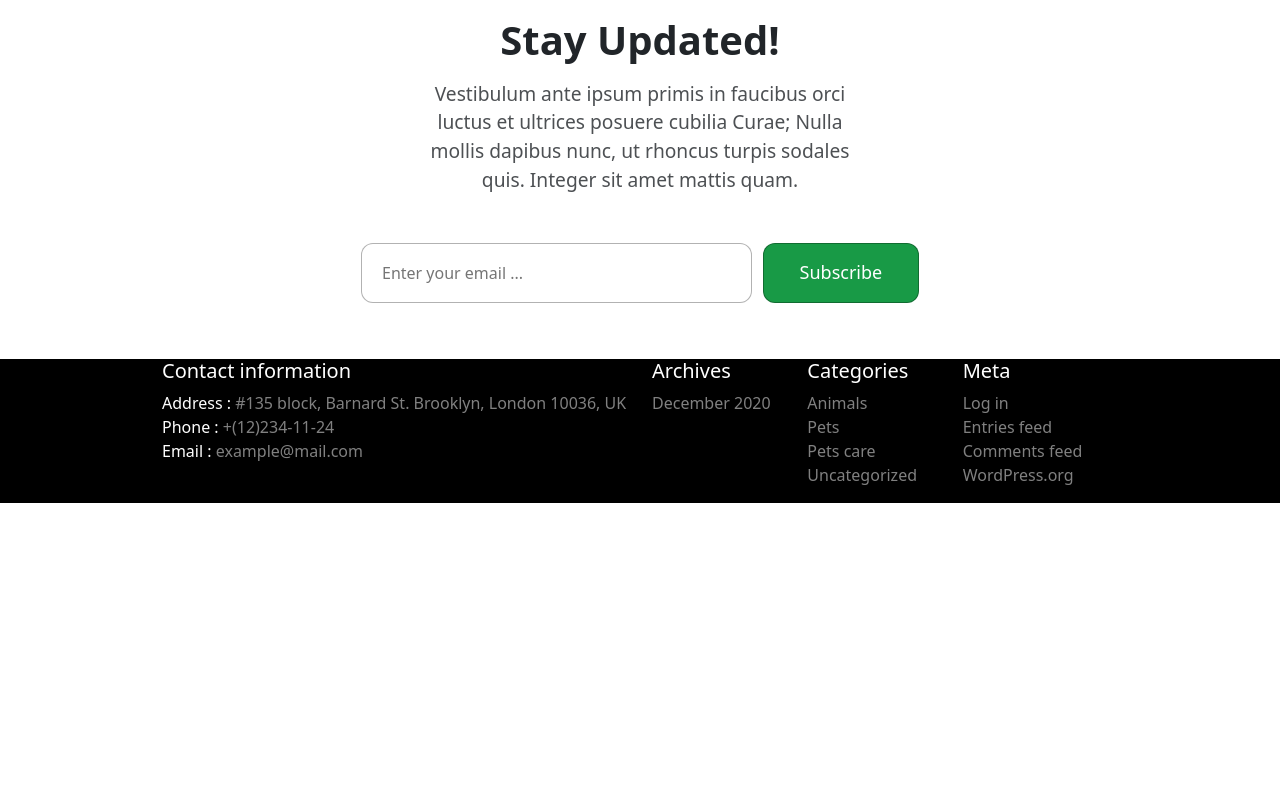
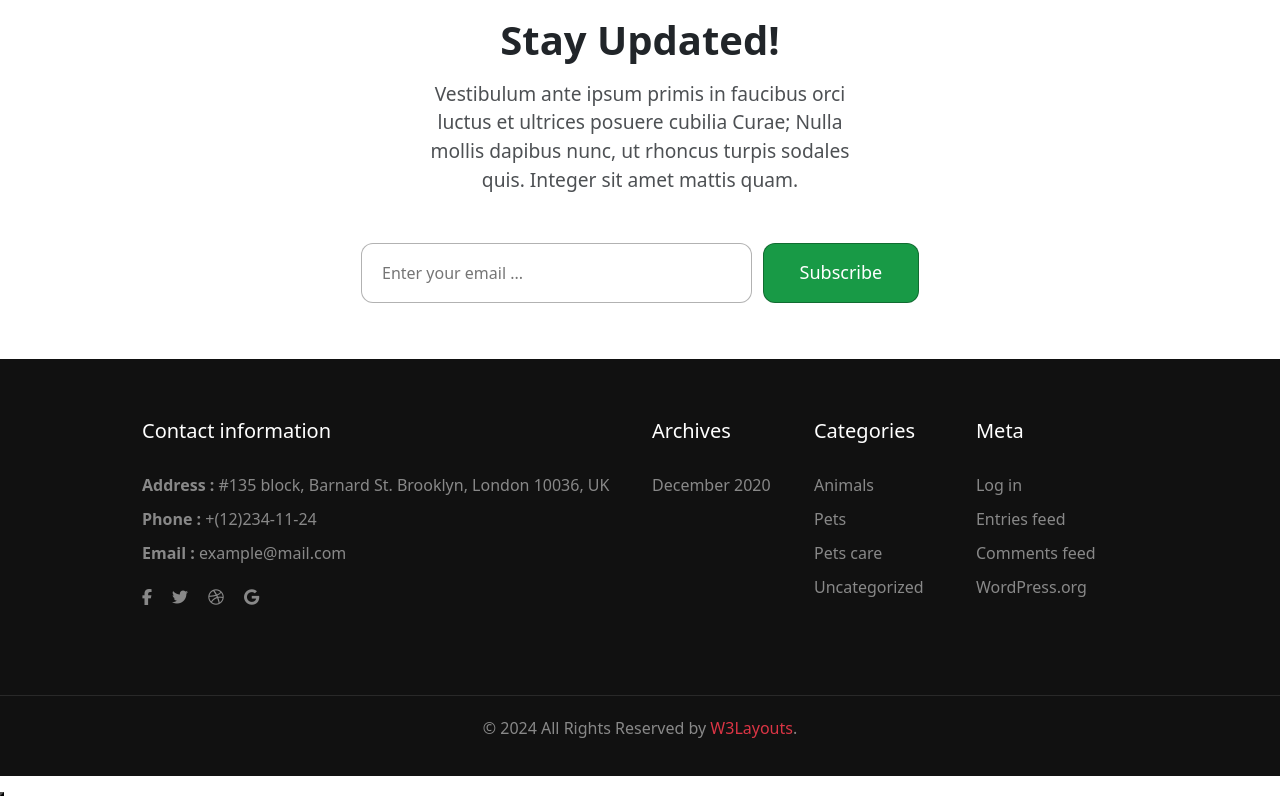
Before and after one commit to nguyenvanca/POOCHCARE, a plain HTML site: page index.html in a window 1280 px wide. Shown: the part 5462-6262 px from the top of the page. Before the commit the page ends 5965 px from the top, so only its background shows below. Drawn offline with nearby package versions, Linux system fonts and the light colour scheme; some packages are replaced by stand-ins of ours; files that its build step writes are made by us from their sources; a script that the page names is missing.

Commit message:
complete footer

```diff
--- a/css/style.css
+++ b/css/style.css
@@ -581,21 +581,51 @@ button.navbar-toggler .icon-close {
 }
 /* Start Footer */
 footer{
-  background-color: #000;
+  background-color: #111;
+  color: #404040;
+}
+footer .row{
+  padding: 60px;
+}
+footer .item__header{
+  color: #fff;
+  margin-bottom: 30px;
+}
+.item__social li{
+  font-size: 16px;
+  margin-right: 20px;
+}
+footer li{
+  margin: 10px 0;
+  color: rgba(255, 255, 255, 0.5);
+}
+footer li:hover a{
+  text-decoration: underline;
   color: #fff;
 }
-footer .row{
-  padding: 0px 80px;
-}
-
 footer ul{
   padding: 0;
   list-style: none;
 }
 
-footer a{
+footer a,
+footer span{
   text-decoration: none;
   color: rgba(255, 255, 255, 0.5);
+  transition: .3s;
+}
+.footer__copyright{
+  padding: 20px 0;
+  border-top: 1px solid rgba(255, 255, 255, .1);
+}
+.footer__copyright p{
+  color: rgba(255, 255, 255, 0.5);
+}
+.footer__copyright a{
+  transition: .3s;
+}
+.footer__copyright a:hover{
+  text-decoration: underline;
 }
 /* keyframe */
 @keyframes ripple {
--- a/index.html
+++ b/index.html
@@ -704,32 +704,47 @@
     <!-- Footer -->
     <footer>
       <div class="container">
-        <div class="row">
-          <div class="col-6">
-            <h5>Contact information</h5>
+        <div class="footer__content row">
+          <div class="footer__item col-6">
+            <h5 class="item__header">Contact information</h5>
             <ul>
               <li>
-                <span>Address :</span>
-                <a href="">
-                  #135 block, Barnard St. Brooklyn, London 10036, UK
-                </a>
+                <span class="fw-bold">Address :</span>
+                #135 block, Barnard St. Brooklyn, London 10036, UK
               </li>
-              <li><span>Phone :</span> <a href="">+(12)234-11-24</a></li>
               <li>
-                <span>Email :</span>
+                <span class="fw-bold">Phone :</span>
+                <a href="">+(12)234-11-24</a>
+              </li>
+              <li>
+                <span class="fw-bold">Email :</span>
                 <a href="mailto:example@mail.com">example@mail.com</a>
               </li>
+              <div class="item__social d-flex">
+                <li>
+                  <a href=""><i class="fab fa-facebook-f"></i></a>
+                </li>
+                <li>
+                  <a href=""><i class="fab fa-twitter"></i></a>
+                </li>
+                <li>
+                  <a href=""><i class="fab fa-dribbble"></i></a>
+                </li>
+                <li>
+                  <a href=""><i class="fab fa-google"></i></a>
+                </li>
+              </div>
             </ul>
           </div>
-          <div class="col-6 d-flex">
+          <div class="footer__item col-6 d-flex">
             <div class="col-4">
-              <h5>Archives</h5>
+              <h5 class="item__header">Archives</h5>
               <ul>
                 <li><a href="">December 2020</a></li>
               </ul>
             </div>
             <div class="col-4">
-              <h5>Categories</h5>
+              <h5 class="item__header">Categories</h5>
               <ul>
                 <li><a href="">Animals</a></li>
                 <li><a href="">Pets</a></li>
@@ -738,7 +753,7 @@
               </ul>
             </div>
             <div class="col-4">
-              <h5>Meta</h5>
+              <h5 class="item__header">Meta</h5>
               <ul>
                 <li><a href="">Log in</a></li>
                 <li><a href="">Entries feed</a></li>
@@ -749,8 +764,15 @@
           </div>
         </div>
       </div>
+      <div class="footer__copyright text-center">
+        <p>
+          © 2024 All Rights Reserved by
+          <a class="text-danger" href="">W3Layouts</a>.
+        </p>
+      </div>
     </footer>
-
+    <!-- Button on top -->
+     <button></button>
     <script
       src="https://cdnjs.cloudflare.com/ajax/libs/jquery/3.7.1/jquery.min.js"
       integrity="sha512-v2CJ7UaYy4JwqLDIrZUI/4hqeoQieOmAZNXBeQyjo21dadnwR+8ZaIJVT8EE2iyI61OV8e6M8PP2/4hpQINQ/g=="
```
